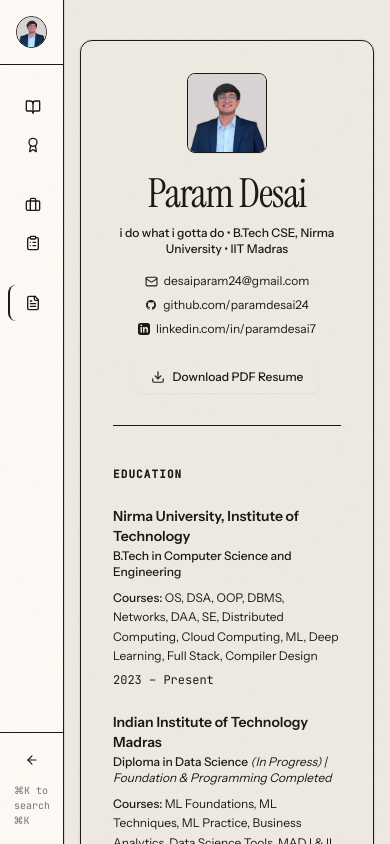
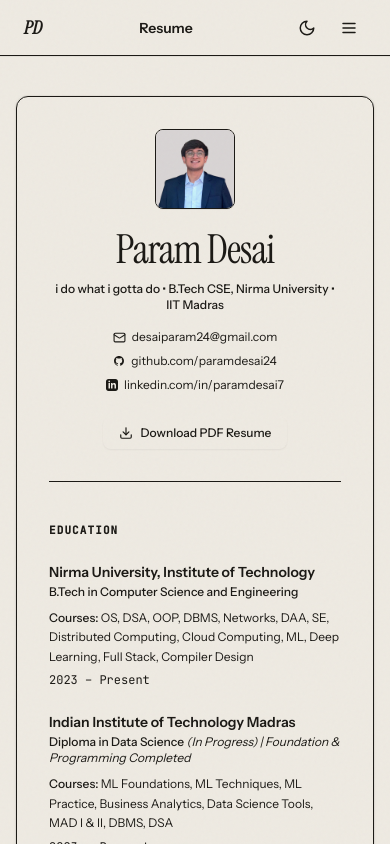
Before and after one commit to paramdesai24/portfolio, a SvelteKit app: page /workspace/resume in a window 390 px wide. Shown: the top 844 px of the page. Built offline with nearby package versions, Linux system fonts and the light colour scheme.

Commit message:
Implement mobile dropdown navigation and smooth custom dark mode theme transitions across the site

```diff
--- a/src/app.css
+++ b/src/app.css
@@ -63,6 +63,58 @@
     --color-sticky-bg: #FEFCE8;
     --color-sticky-border: #FEF08A;
     --color-sticky-text: #713F12;
+  }
+
+  :root.dark {
+    --bg-primary:    #151311; /* Very dark warm charcoal */
+    --bg-secondary:  #1D1B18; /* Warm dark gray-brown */
+    --bg-card:       #262320; /* Slightly lighter warm card background */
+    --text-primary:  #F2EFE9; /* Warm cream */
+    --text-secondary:#ACA497; /* Warm muted gray */
+    --text-tertiary: #7D766C; /* Warm dim gray */
+    --border:        rgba(255, 255, 255, 0.08);
+    --accent:        #F5F2EC; /* Light warm cream */
+
+    /* Dark status variables */
+    --color-status-live-bg: #222B3D;
+    --color-status-live-text: #A3B8E0;
+    --color-status-live-border: #4F6285;
+
+    --color-status-active-bg: #1B2E1C;
+    --color-status-active-text: #81C784;
+    --color-status-active-border: #3E6B40;
+
+    --color-status-exploring-bg: #362E1D;
+    --color-status-exploring-text: #F6AD55;
+    --color-status-exploring-border: #7B5C2B;
+
+    --color-status-prototype-bg: #3D2314;
+    --color-status-prototype-text: #FFB74D;
+    --color-status-prototype-border: #8A4E29;
+
+    --color-achievement-bg: #3D2D10;
+    --color-achievement-text: #FFB74D;
+    --color-achievement-border: #7A5722;
+
+    --color-sticky-bg: #29281C;
+    --color-sticky-border: #4A462B;
+    --color-sticky-text: #FEF08A;
+  }
+
+  /* Prevent load theme transition flash */
+  html.no-transition, html.no-transition * {
+    transition: none !important;
+  }
+
+  /* Smooth buttery theme transition */
+  html, body, aside, main, header, footer, a, button, svg, input, textarea, select, div, span, h1, h2, h3, h4, h5, h6, p, li, ol, ul {
+    transition: background-color 450ms cubic-bezier(0.4, 0, 0.2, 1),
+                color 450ms cubic-bezier(0.4, 0, 0.2, 1),
+                border-color 450ms cubic-bezier(0.4, 0, 0.2, 1),
+                box-shadow 450ms cubic-bezier(0.4, 0, 0.2, 1),
+                text-decoration-color 450ms cubic-bezier(0.4, 0, 0.2, 1),
+                fill 450ms cubic-bezier(0.4, 0, 0.2, 1),
+                stroke 450ms cubic-bezier(0.4, 0, 0.2, 1);
   }
 
   html {
--- /dev/null
+++ b/src/lib/stores/theme.ts
@@ -0,0 +1,19 @@
+import { writable } from 'svelte/store';
+import { browser } from '$app/environment';
+
+const initialTheme = browser
+  ? (localStorage.getItem('theme') || (window.matchMedia('(prefers-color-scheme: dark)').matches ? 'dark' : 'light'))
+  : 'light';
+
+export const theme = writable<'light' | 'dark'>(initialTheme as 'light' | 'dark');
+
+if (browser) {
+  theme.subscribe((value) => {
+    localStorage.setItem('theme', value);
+    if (value === 'dark') {
+      document.documentElement.classList.add('dark');
+    } else {
+      document.documentElement.classList.remove('dark');
+    }
+  });
+}
--- a/src/routes/(landing)/+page.svelte
+++ b/src/routes/(landing)/+page.svelte
@@ -1,10 +1,15 @@
 <script lang="ts">
   import { onMount } from 'svelte';
-  import { ChevronDown, Mail, ArrowRight, Download } from '@lucide/svelte';
+  import { ChevronDown, Mail, ArrowRight, Download, Sun, Moon } from '@lucide/svelte';
   import TechLogo from '$lib/components/TechLogo.svelte';
   import { supabase } from '$lib/supabase';
+  import { theme } from '$lib/stores/theme';
 
   let mounted = $state(false);
+
+  function toggleTheme() {
+    theme.update(t => t === 'light' ? 'dark' : 'light');
+  }
 
   const phrases = [
     "I research quantum security.",
@@ -188,7 +193,23 @@
   <meta name="twitter:image" content="https://paramdesai24.me/avatar.png" />
 </svelte:head>
 
-<div class="landing-container min-h-screen flex flex-col" class:animate-in={mounted}>
+<div class="landing-container min-h-screen flex flex-col relative" class:animate-in={mounted}>
+  <!-- Floating Theme Toggle in Top Right -->
+  <div class="absolute top-6 right-6 z-50">
+    <button
+      onclick={toggleTheme}
+      class="p-2.5 rounded-lg bg-[--color-surface] border border-[--color-border] text-[--color-muted] hover:text-[--color-text] hover:bg-[--color-accent-dim] transition-all duration-200 cursor-pointer shadow-2xs focus:outline-hidden"
+      aria-label="Toggle theme"
+      title="Toggle Theme"
+    >
+      {#if $theme === 'dark'}
+        <Sun size={18} />
+      {:else}
+        <Moon size={18} />
+      {/if}
+    </button>
+  </div>
+
   <!-- Section 1: Hero Section -->
   <section class="min-h-screen flex flex-col justify-between py-12 relative">
     <!-- Empty top spacer for centering alignment -->
--- a/src/routes/workspace/+layout.svelte
+++ b/src/routes/workspace/+layout.svelte
@@ -1,10 +1,11 @@
 <script lang="ts">
   import { onMount } from 'svelte';
   import { page } from '$app/stores';
-  import { fade, fly } from 'svelte/transition';
+  import { fade, fly, slide } from 'svelte/transition';
   import { cubicOut } from 'svelte/easing';
   import { currentPageTitle } from '$lib/stores/workspace';
   import { paletteOpen } from '$lib/stores/commandPalette';
+  import { theme } from '$lib/stores/theme';
   import CommandPalette from '$lib/components/CommandPalette.svelte';
   import {
     BookOpen,
@@ -14,24 +15,26 @@
     ArrowLeft,
     Menu,
     X,
-    ClipboardList
+    ClipboardList,
+    Sun,
+    Moon
   } from '@lucide/svelte';
 
   // Svelte 5 snippet props
   let { children } = $props();
 
-  let drawerOpen = $state(false);
+  let menuOpen = $state(false);
 
-  // Close the mobile drawer on route change
+  // Close the mobile menu on route change
   $effect(() => {
     // Referencing $page.url.pathname creates a dependency so this effect runs on route changes
     const path = $page.url.pathname;
-    drawerOpen = false;
+    menuOpen = false;
   });
 
-  // Lock body scroll when drawer is open
+  // Lock body scroll when mobile menu is open
   $effect(() => {
-    if (drawerOpen) {
+    if (menuOpen) {
       document.body.classList.add('overflow-hidden');
     } else {
       document.body.classList.remove('overflow-hidden');
@@ -71,12 +74,16 @@
     return currentPath.startsWith(href);
   }
 
-  function toggleDrawer() {
-    drawerOpen = !drawerOpen;
+  function toggleMenu() {
+    menuOpen = !menuOpen;
   }
 
-  function closeDrawer() {
-    drawerOpen = false;
+  function closeMenu() {
+    menuOpen = false;
+  }
+
+  function toggleTheme() {
+    theme.update(t => t === 'light' ? 'dark' : 'light');
   }
 
   function handleWindowKeydown(e: KeyboardEvent) {
@@ -95,36 +102,127 @@
     Skip to content
   </a>
 
-  <!-- RESPONSIVE SIDEBAR -->
-  <aside class="flex flex-col w-16 md:w-64 fixed inset-y-0 left-0 border-r border-[--color-border] z-50 select-none" style="background-color: #FDFAF5; box-shadow: 1px 0 0 var(--color-border);">
+  <!-- MOBILE HEADER -->
+  <header class="md:hidden fixed top-0 left-0 right-0 h-14 border-b border-[--color-border] flex items-center justify-between px-6 z-50 select-none bg-[--color-surface] shadow-2xs">
+    <a href="/" class="font-serif italic font-semibold text-lg text-[--color-text]">PD</a>
+    <span class="font-sans text-sm font-semibold text-[--color-text] truncate px-4">{$currentPageTitle}</span>
+    <div class="flex items-center gap-2">
+      <!-- Dark Mode Toggle for Mobile Header -->
+      <button
+        onclick={toggleTheme}
+        class="text-[--color-muted] hover:text-[--color-text] p-2 rounded-lg hover:bg-[--color-accent-dim] transition-all cursor-pointer focus:outline-hidden"
+        aria-label="Toggle theme"
+      >
+        {#if $theme === 'dark'}
+          <Sun size={18} />
+        {:else}
+          <Moon size={18} />
+        {/if}
+      </button>
+      <!-- Hamburger Menu toggle -->
+      <button
+        onclick={toggleMenu}
+        class="text-[--color-text] focus:outline-hidden p-2 rounded-lg hover:bg-[--color-accent-dim] transition-all cursor-pointer"
+        aria-label="Toggle navigation menu"
+        aria-expanded={menuOpen}
+      >
+        {#if menuOpen}
+          <X size={18} />
+        {:else}
+          <Menu size={18} />
+        {/if}
+      </button>
+    </div>
+  </header>
+
+  <!-- MOBILE DROPDOWN MENU -->
+  {#if menuOpen}
+    <!-- Backdrop Overlay -->
+    <!-- svelte-ignore a11y_click_events_have_key_events -->
+    <!-- svelte-ignore a11y_no_noninteractive_element_interactions -->
+    <div
+      transition:fade={{ duration: 150 }}
+      onclick={closeMenu}
+      class="md:hidden fixed inset-0 top-14 bg-black/25 backdrop-blur-xs z-30"
+      role="presentation"
+    ></div>
+
+    <div
+      transition:slide={{ duration: 220, easing: cubicOut }}
+      class="md:hidden fixed top-14 left-0 right-0 border-b border-[--color-border] bg-[--color-surface] z-40 shadow-lg overflow-y-auto max-h-[calc(100vh-3.5rem)] select-none flex flex-col p-5 gap-6"
+    >
+      {#each navGroups as group}
+        <div class="flex flex-col gap-1.5">
+          <span class="px-3 text-[10px] font-mono uppercase tracking-wider text-[--color-muted] font-semibold">{group.title}</span>
+          <div class="flex flex-col gap-0.5">
+            {#each group.items as item}
+              {@const Icon = item.icon}
+              <a
+                onclick={closeMenu}
+                href={item.href}
+                aria-current={isActive($page.url.pathname, item.href) ? 'page' : undefined}
+                class="flex items-center h-[40px] px-3 rounded-lg text-sm font-sans gap-2.5 transition-all duration-150 border-l-2
+                {isActive($page.url.pathname, item.href)
+                  ? 'bg-[--color-accent-dim] text-[--color-accent] border-[--color-accent] font-medium'
+                  : 'border-transparent text-[--color-muted] hover:bg-[--color-accent-dim] hover:text-[--color-text]'}"
+              >
+                <Icon size={16} />
+                <span>{item.name}</span>
+              </a>
+            {/each}
+          </div>
+        </div>
+      {/each}
+
+      <div class="pt-4 border-t border-[--color-border] flex flex-col gap-3">
+        <a
+          href="/"
+          onclick={closeMenu}
+          class="flex items-center text-xs font-sans text-[--color-muted] hover:text-[--color-text] transition-colors gap-1.5 py-1.5 px-3 rounded-lg hover:bg-[--color-accent-dim]"
+        >
+          <ArrowLeft size={14} />
+          <span>Back to Home</span>
+        </a>
+        <button
+          onclick={() => { closeMenu(); paletteOpen.set(true); }}
+          class="text-left font-mono text-[10px] text-[--color-muted] hover:text-[--color-text] opacity-75 px-3 cursor-pointer focus:outline-hidden"
+        >
+          <span>⌘K to search</span>
+        </button>
+      </div>
+    </div>
+  {/if}
+
+  <!-- RESPONSIVE SIDEBAR (DESKTOP) -->
+  <aside class="hidden md:flex flex-col w-16 lg:w-64 fixed inset-y-0 left-0 border-r border-[--color-border] z-50 select-none" style="background-color: var(--color-surface); box-shadow: 1px 0 0 var(--color-border);">
     <!-- Top profile section -->
-    <div class="p-4 md:p-6 flex items-center justify-center md:justify-start gap-3 border-b border-[--color-border]">
+    <div class="p-4 lg:p-6 flex items-center justify-center lg:justify-start gap-3 border-b border-[--color-border]">
       <img src="/avatar.png" alt="Param Desai" class="w-8 h-8 rounded-full object-cover border border-[--color-border] select-none" />
-      <div class="hidden md:flex flex-col">
+      <div class="hidden lg:flex flex-col">
         <span class="font-sans text-sm font-semibold text-[--color-text] leading-tight">Param Desai</span>
         <span class="font-sans text-[11px] text-[--color-muted]">i do what i gotta do</span>
       </div>
     </div>
 
     <!-- Navigation Area -->
-    <nav class="flex-1 overflow-y-auto px-2 md:px-4 py-6 flex flex-col gap-6">
+    <nav class="flex-1 overflow-y-auto px-2 lg:px-4 py-6 flex flex-col gap-6">
       {#each navGroups as group}
         <div class="flex flex-col gap-1.5">
-          <span class="hidden md:inline px-3 text-[10px] font-mono uppercase tracking-wider text-[--color-muted] font-semibold">{group.title}</span>
+          <span class="hidden lg:inline px-3 text-[10px] font-mono uppercase tracking-wider text-[--color-muted] font-semibold">{group.title}</span>
           <div class="flex flex-col gap-0.5">
             {#each group.items as item}
               {@const Icon = item.icon}
               <a
                 href={item.href}
                 aria-current={isActive($page.url.pathname, item.href) ? 'page' : undefined}
-                class="flex items-center justify-center md:justify-start h-[36px] px-3 rounded-lg text-sm font-sans gap-2.5 transition-all duration-150 group border-l-2
+                class="flex items-center justify-center lg:justify-start h-[36px] px-3 rounded-lg text-sm font-sans gap-2.5 transition-all duration-150 group border-l-2
                 {isActive($page.url.pathname, item.href)
                   ? 'bg-[--color-accent-dim] text-[--color-accent] border-[--color-accent] font-medium'
                   : 'border-transparent text-[--color-muted] hover:bg-[--color-accent-dim] hover:text-[--color-text]'}"
                 title={item.name}
               >
                 <Icon size={16} />
-                <span class="hidden md:inline">{item.name}</span>
+                <span class="hidden lg:inline">{item.name}</span>
               </a>
             {/each}
           </div>
@@ -133,24 +231,54 @@
     </nav>
 
     <!-- Bottom Section -->
-    <div class="p-4 md:p-6 border-t border-[--color-border] flex flex-col items-center md:items-start gap-3">
-      <a href="/" class="flex items-center justify-center md:justify-start text-xs font-sans text-[--color-muted] hover:text-[--color-text] transition-colors gap-1.5 py-1" title="Back to Home">
+    <div class="p-4 lg:p-6 border-t border-[--color-border] flex flex-col items-center lg:items-stretch gap-3">
+      <!-- Dark Mode Toggle for Desktop (Full Sidebar) -->
+      <button
+        onclick={toggleTheme}
+        class="hidden lg:flex items-center gap-2.5 px-3 py-1.5 rounded-lg text-xs font-sans text-[--color-muted] hover:text-[--color-accent] hover:bg-[--color-accent-dim] transition-all cursor-pointer focus:outline-hidden text-left"
+        aria-label="Toggle theme"
+      >
+        {#if $theme === 'dark'}
+          <Sun size={14} />
+          <span>Light Mode</span>
+        {:else}
+          <Moon size={14} />
+          <span>Dark Mode</span>
+        {/if}
+      </button>
+
+      <!-- Dark Mode Toggle for Collapsed Sidebar (Tablet) -->
+      <button
+        onclick={toggleTheme}
+        class="lg:hidden flex items-center justify-center p-2 rounded-lg text-[--color-muted] hover:text-[--color-text] hover:bg-[--color-accent-dim] transition-all cursor-pointer focus:outline-hidden"
+        title="Toggle Theme"
+        aria-label="Toggle theme"
+      >
+        {#if $theme === 'dark'}
+          <Sun size={16} />
+        {:else}
+          <Moon size={16} />
+        {/if}
+      </button>
+
+      <a href="/" class="flex items-center justify-center lg:justify-start text-xs font-sans text-[--color-muted] hover:text-[--color-text] transition-colors gap-1.5 py-1 px-3 rounded-lg hover:bg-[--color-accent-dim]" title="Back to Home">
         <ArrowLeft size={14} />
-        <span class="hidden md:inline">Back to Home</span>
+        <span class="hidden lg:inline">Back to Home</span>
       </a>
+
       <button
         onclick={() => paletteOpen.set(true)}
-        class="text-left font-mono text-[10px] text-[--color-muted] hover:text-[--color-text] opacity-60 hover:opacity-100 transition-all cursor-pointer focus:outline-hidden"
+        class="text-center lg:text-left font-mono text-[10px] text-[--color-muted] hover:text-[--color-text] opacity-60 hover:opacity-100 transition-all cursor-pointer focus:outline-hidden lg:px-3"
         title="Search"
       >
-        <span class="pulse-hint hidden md:inline">⌘K to search</span>
-        <span class="md:hidden font-mono text-[10px]">⌘K</span>
+        <span class="pulse-hint hidden lg:inline">⌘K to search</span>
+        <span class="lg:hidden font-mono text-[10px]">⌘K</span>
       </button>
     </div>
   </aside>
 
   <!-- MAIN CONTENT AREA -->
-  <div class="flex-1 pl-16 md:pl-64 flex flex-col min-h-screen min-w-0">
+  <div class="flex-1 pl-0 pt-14 md:pt-0 md:pl-16 lg:pl-64 flex flex-col min-h-screen min-w-0">
     {#key $page.url.pathname}
       <main
         id="main-content"
@@ -165,5 +293,4 @@
   {#if $paletteOpen}
     <CommandPalette />
   {/if}
-
 </div>
```
Also changed, not shown: src/app.html (+18 -0 lines).
